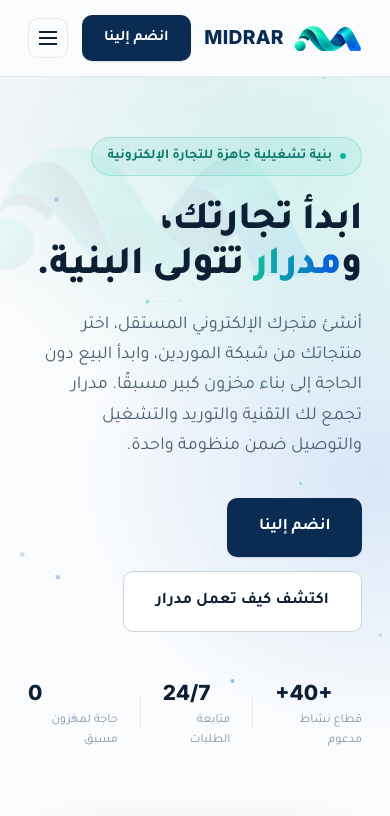
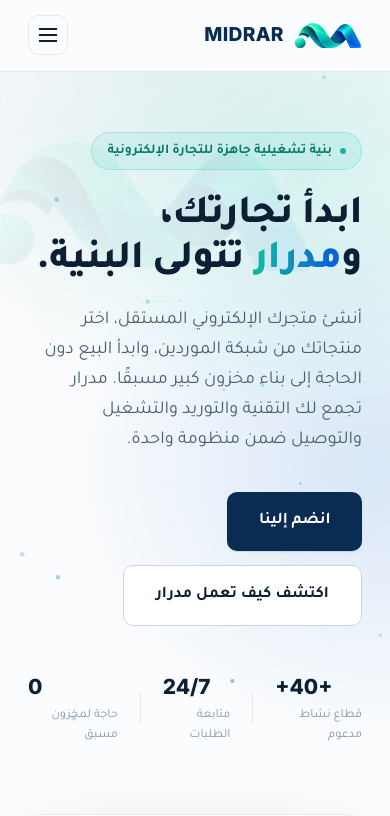
Before and after one commit to moshiref/MIDRAR, a React (Vite) app: page / in a window 390 px wide. Shown: the top 816 px of the page. Built offline with nearby package versions, Linux system fonts and the light colour scheme.

Commit message:
Build supplier portal phases 0 1 2

```diff
--- a/src/components/layout/SiteHeader.jsx
+++ b/src/components/layout/SiteHeader.jsx
@@ -55,6 +55,9 @@
             {link.label}
           </a>
         ))}
+        <Link to="/login" onClick={closeMobile}>
+          تسجيل الدخول
+        </Link>
         <Link className="btn btn-primary" to="/open-store" onClick={closeMobile}>
           انضم إلينا
         </Link>
--- a/src/styles/global.css
+++ b/src/styles/global.css
@@ -438,14 +438,46 @@
   .nav-toggle.open span::after{ transform: translateY(-6px) rotate(-45deg); }
 
   .mobile-panel{
-    display:none; flex-direction:column; gap:2px; padding: 10px 28px 22px;
-    border-top:1px solid var(--border-default); background: var(--background);
+    display:flex; flex-direction:column; gap:2px; padding: 0 28px;
+    border-top:1px solid transparent; background: var(--background);
+    max-height:0; overflow:hidden; visibility:hidden; opacity:0; transform: translateY(-8px);
+    transition: max-height .4s cubic-bezier(.4,0,.2,1), opacity .28s ease, transform .32s cubic-bezier(.2,.8,.2,1),
+      padding .4s cubic-bezier(.4,0,.2,1), border-color .4s ease, visibility 0s linear .4s;
   }
-  .mobile-panel.open{ display:flex; }
+  .mobile-panel.open{
+    max-height: 560px; padding: 10px 28px 22px;
+    border-top-color: var(--border-default);
+    visibility:visible; opacity:1; transform: translateY(0);
+    transition: max-height .4s cubic-bezier(.4,0,.2,1), opacity .32s ease .05s, transform .36s cubic-bezier(.2,.8,.2,1) .05s,
+      padding .4s cubic-bezier(.4,0,.2,1), border-color .4s ease, visibility 0s linear;
+  }
   .mobile-panel a{ padding:13px 4px; font-size:0.98rem; color:var(--text-secondary); font-weight:600; border-bottom:1px solid var(--border-default); }
   .mobile-panel .btn{ margin-top:14px; }
+  .mobile-panel .btn-primary{ color:#fff; }
 
-  @media (max-width: 940px){ .nav-toggle{ display:flex; } }
+  /* Soft cascading reveal for the panel's own links/button, on top of the panel's slide-down */
+  .mobile-panel a{ opacity:0; transform: translateY(-6px); transition: opacity .28s ease, transform .28s ease; }
+  .mobile-panel.open a{ opacity:1; transform: translateY(0); }
+  .mobile-panel.open a:nth-child(1){ transition-delay: .06s; }
+  .mobile-panel.open a:nth-child(2){ transition-delay: .09s; }
+  .mobile-panel.open a:nth-child(3){ transition-delay: .12s; }
+  .mobile-panel.open a:nth-child(4){ transition-delay: .15s; }
+  .mobile-panel.open a:nth-child(5){ transition-delay: .18s; }
+  .mobile-panel.open a:nth-child(6){ transition-delay: .21s; }
+  .mobile-panel.open a:nth-child(7){ transition-delay: .24s; }
+  .mobile-panel.open a:nth-child(8){ transition-delay: .27s; }
+
+  @media (prefers-reduced-motion: reduce){
+    .mobile-panel, .mobile-panel.open, .mobile-panel a{ transition:none !important; }
+  }
+
+  @media (max-width: 940px){
+    .nav-toggle{ display:flex; }
+    /* "انضم إلينا" stays only in the mobile menu panel on mobile — the
+       top navbar's copy (shared markup/class with desktop) is hidden
+       here instead of in the component, so desktop is untouched. */
+    .nav-actions .btn{ display:none; }
+  }
 
   /* nav active link */
   .nav-links a.active{ color:var(--text-primary); }
```
